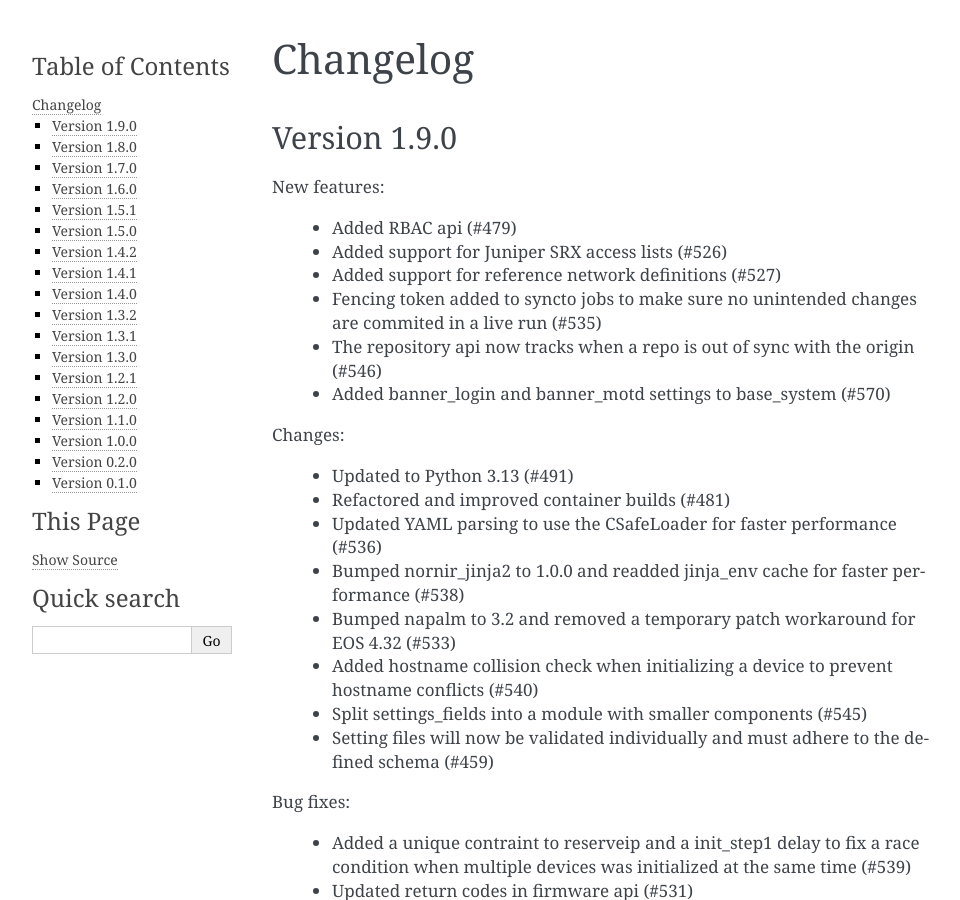
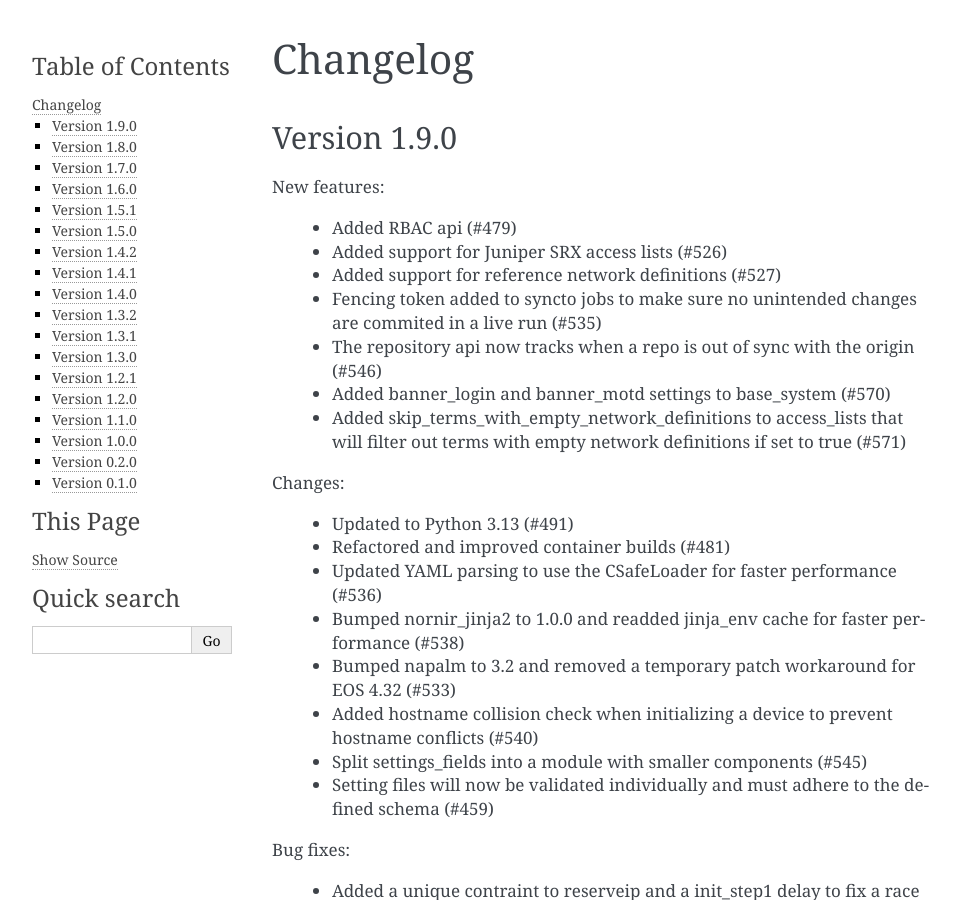
Before and after one commit to SUNET/cnaas-nms, a Sphinx documentation site: the page built from docs/changelog/index.rst, in a window 1280 px wide and 900 px high. Shown: the whole window, without its empty margins (148-1108 px from the left). Built offline with Sphinx 7.4.7, drawn with Linux system fonts in a browser that asks for light colours.

Commit message:
Update changelog

```diff
--- a/docs/changelog/index.rst
+++ b/docs/changelog/index.rst
@@ -12,6 +12,7 @@ New features:
  - Fencing token added to syncto jobs to make sure no unintended changes are commited in a live run (#535)
  - The repository api now tracks when a repo is out of sync with the origin (#546)
  - Added banner_login and banner_motd settings to base_system (#570)
+ - Added skip_terms_with_empty_network_definitions to access_lists that will filter out terms with empty network definitions if set to true (#571)
 
 Changes:
 
```
